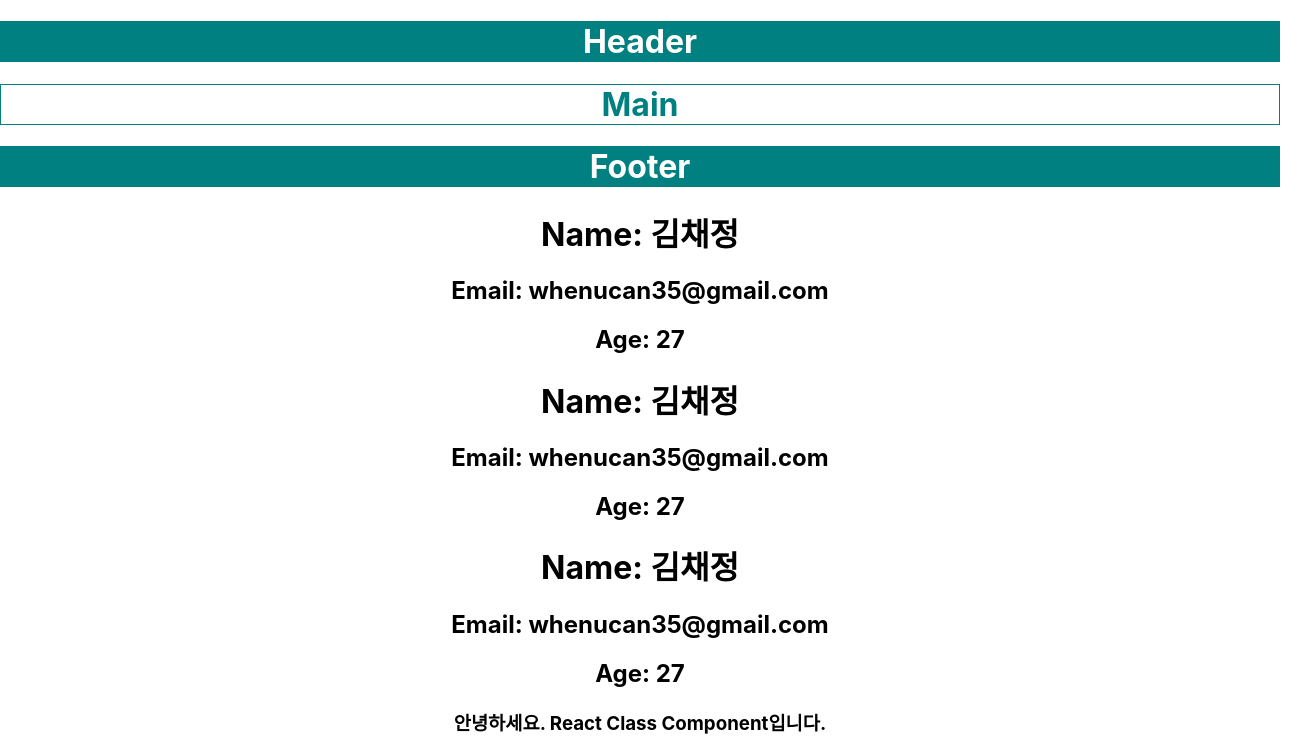
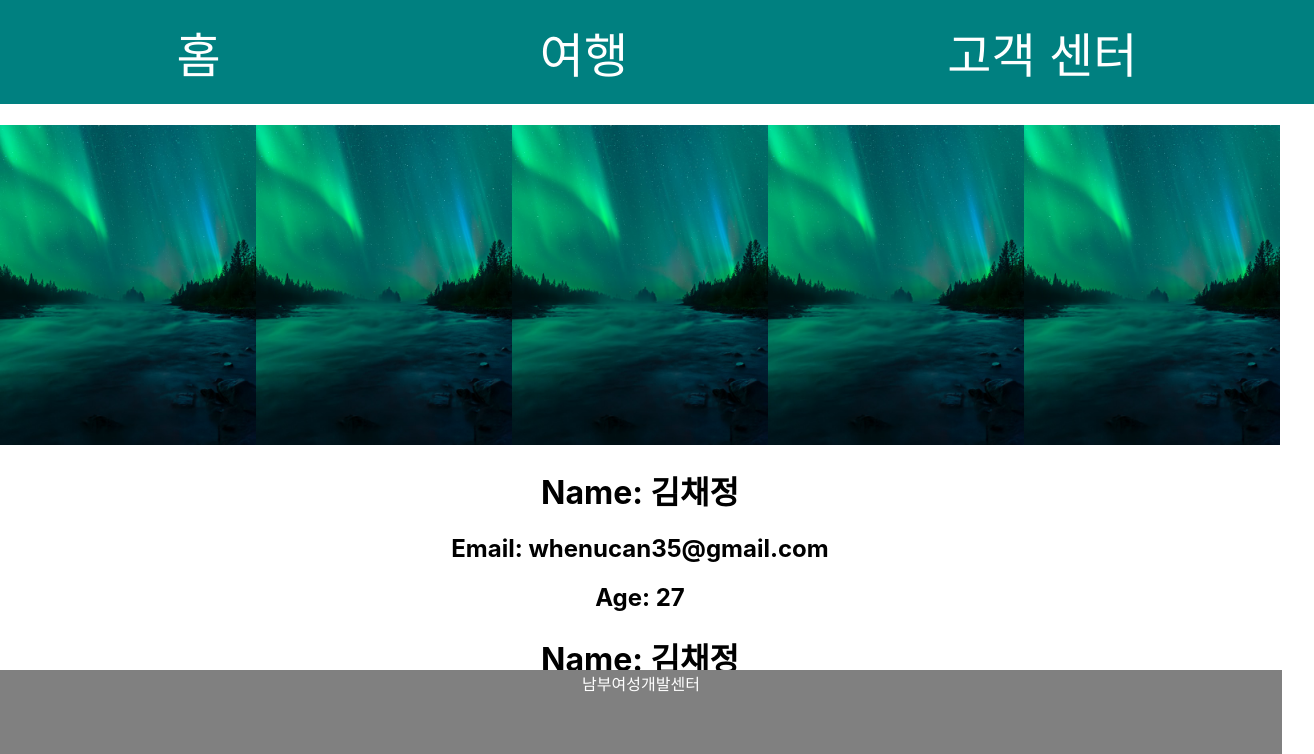
Before and after one commit to blcklamb/cloud-web-practice, a React (Create React App) app in the folder 0919/: page / in a window 1280 px wide. Shown: the top 754 px of the page, 1314 px wide, since content can reach past the window. Built offline with nearby package versions, Linux system fonts and the light colour scheme.

Commit message:
add: <web page example> practice

```diff
--- a/0919/src/component/Layout.jsx
+++ b/0919/src/component/Layout.jsx
@@ -1,17 +1,9 @@
 import React from "react";
+import Header from "../layout/Header";
+import Main from "../layout/Main";
+import Footer from "../layout/Footer";
+
 import "./layout.css";
-
-const Header = () => {
-  return <h1 className="header">Header</h1>;
-};
-
-const Main = () => {
-  return <h1 className="main">Main</h1>;
-};
-
-const Footer = () => {
-  return <h1 className="footer">Footer</h1>;
-};
 
 const Layout = () => {
   return (
--- a/0919/src/component/layout.css
+++ b/0919/src/component/layout.css
@@ -3,17 +3,33 @@
   background-color: teal;
   color: white;
   margin-bottom: 1rem;
+
+  width: 100%;
+  display: flex;
+  flex-direction: row;
+  justify-content: space-around;
+  font-size: 3rem;
+  padding: 1rem;
 }
 
 .main {
-  border: 1px solid teal;
   background-color: white;
-  color: teal;
   margin-bottom: 1rem;
+  display: flex;
+  flex-direction: row;
+}
+
+.main > img {
+  width: 20%;
 }
 
 .footer {
-  border: 1px solid teal;
-  background-color: teal;
+  border: 1px solid grey;
+  background-color: grey;
   color: white;
+
+  width: 100%;
+  height: 8rem;
+  position: absolute;
+  bottom: 0;
 }
--- /dev/null
+++ b/0919/src/layout/Footer.jsx
@@ -0,0 +1,5 @@
+const Footer = () => {
+  return <footer className="footer">남부여성개발센터</footer>;
+};
+
+export default Footer;
--- /dev/null
+++ b/0919/src/layout/Header.jsx
@@ -0,0 +1,11 @@
+const Header = () => {
+  return (
+    <div className="header">
+      <div>홈</div>
+      <div>여행</div>
+      <div>고객 센터</div>
+    </div>
+  );
+};
+
+export default Header;
--- /dev/null
+++ b/0919/src/layout/Main.jsx
@@ -0,0 +1,15 @@
+import Aurora from "../assets/aurora.jpeg";
+
+const Main = () => {
+  return (
+    <h1 className="main">
+      <img src={Aurora} alt="leftPhoto" />
+      <img src={Aurora} alt="rightPhoto" />
+      <img src={Aurora} alt="rightPhoto" />
+      <img src={Aurora} alt="rightPhoto" />
+      <img src={Aurora} alt="rightPhoto" />
+    </h1>
+  );
+};
+
+export default Main;
```
